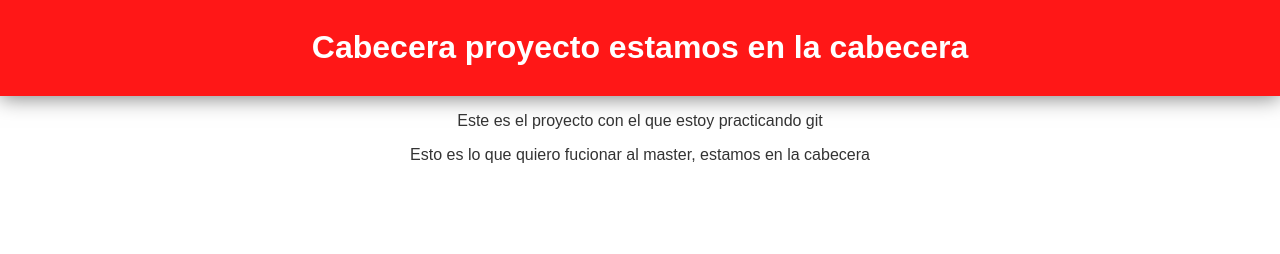
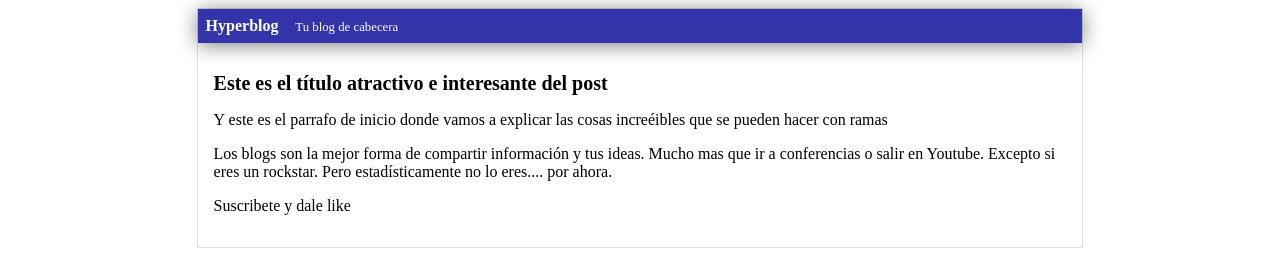
Before and after one commit to MarlonCastillo2002/hyperblog, a plain HTML site: page index.html in a window 1280 px wide. Drawn offline with Linux system fonts and the light colour scheme.

Commit message:
cambiamos por completo el contenido de la rama cabecera

```diff
--- a/css/estilos.css
+++ b/css/estilos.css
@@ -1,12 +1,4 @@
 .cabecera
-{
-    background: rgb(255, 23, 23);
-    box-shadow: 0px 2px 20px 0px rgba(0,0,0,0.5);
-    color: white;
-    font-weight: bold;
-    margin: 0;
-    padding: 0.5em;
-}
 body
 {
     color: #333;
@@ -16,3 +8,38 @@ body
     margin: 0;
     padding: 0;
 }
+
+#cabecera
+{
+    background: #33A;
+    box-shadow: 0px 2px 20px 0px rgba(0,0,0,0.5);
+    color: white;
+    font-weight: bold;
+    margin: 0;
+    padding: 0.5em;
+}
+
+#cabecera #tagline
+{
+    padding: 0 0 0 1em;
+    font-weight: normal;
+    font-size: 0.8em;
+}
+
+#container
+{
+    width: 70%;
+    padding: 0;
+    text-align: left;
+    border: 1px solid #DDD;
+    margin: 0 auto;
+}
+
+#container h1
+{
+    font-size: 20px;
+}
+#post
+{
+    padding: 1em;
+}
--- a/index.html
+++ b/index.html
@@ -8,11 +8,17 @@
     <link rel="stylesheet" href="./css/estilos.css">
 </head>
 <body>
-    <div class="cabecera">
-        <h1>Cabecera proyecto estamos en la cabecera</h1>
-
+    <div id="container">
+        <div id="cabecera">
+            Hyperblog
+            <span id="tagline">Tu blog de cabecera</span>
+        </div>
+        <div id="post">
+            <h1>Este es el título atractivo e interesante del post</h1>
+            <p>Y este es el parrafo de inicio donde vamos a explicar las cosas increéibles que se pueden hacer con ramas</p>
+            <p>Los blogs son la mejor forma de compartir información y tus ideas. Mucho mas que ir a conferencias o salir en Youtube. Excepto si eres un rockstar. Pero estadísticamente no lo eres.... por ahora.</p>
+            <p>Suscribete y dale like</p>
+        </div>
     </div>
-    <p>Este es el proyecto con el que estoy practicando git</p>
-    <p>Esto es lo que quiero fucionar al master, estamos en la cabecera</p>
 </body>
 </html>
```
